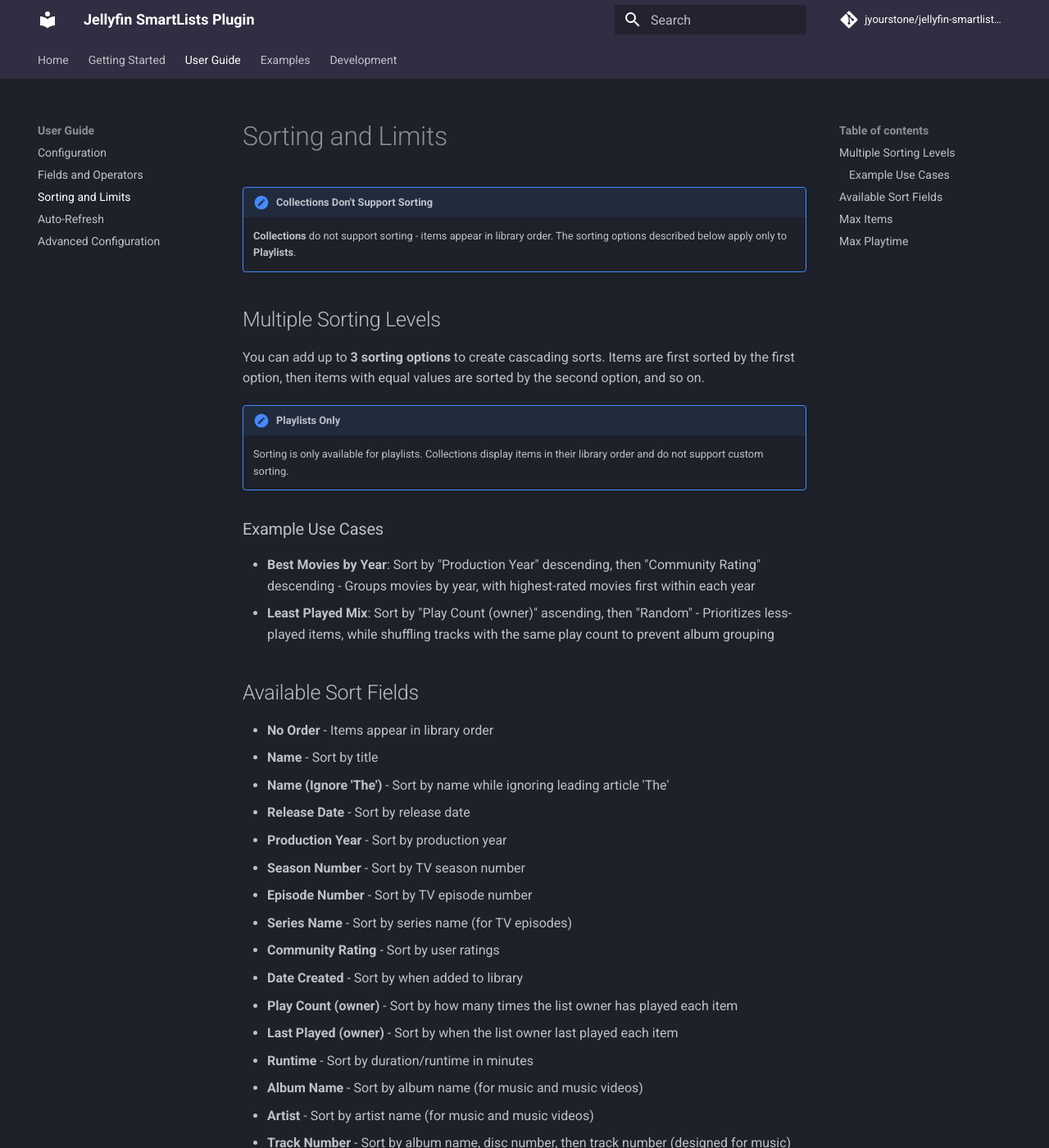
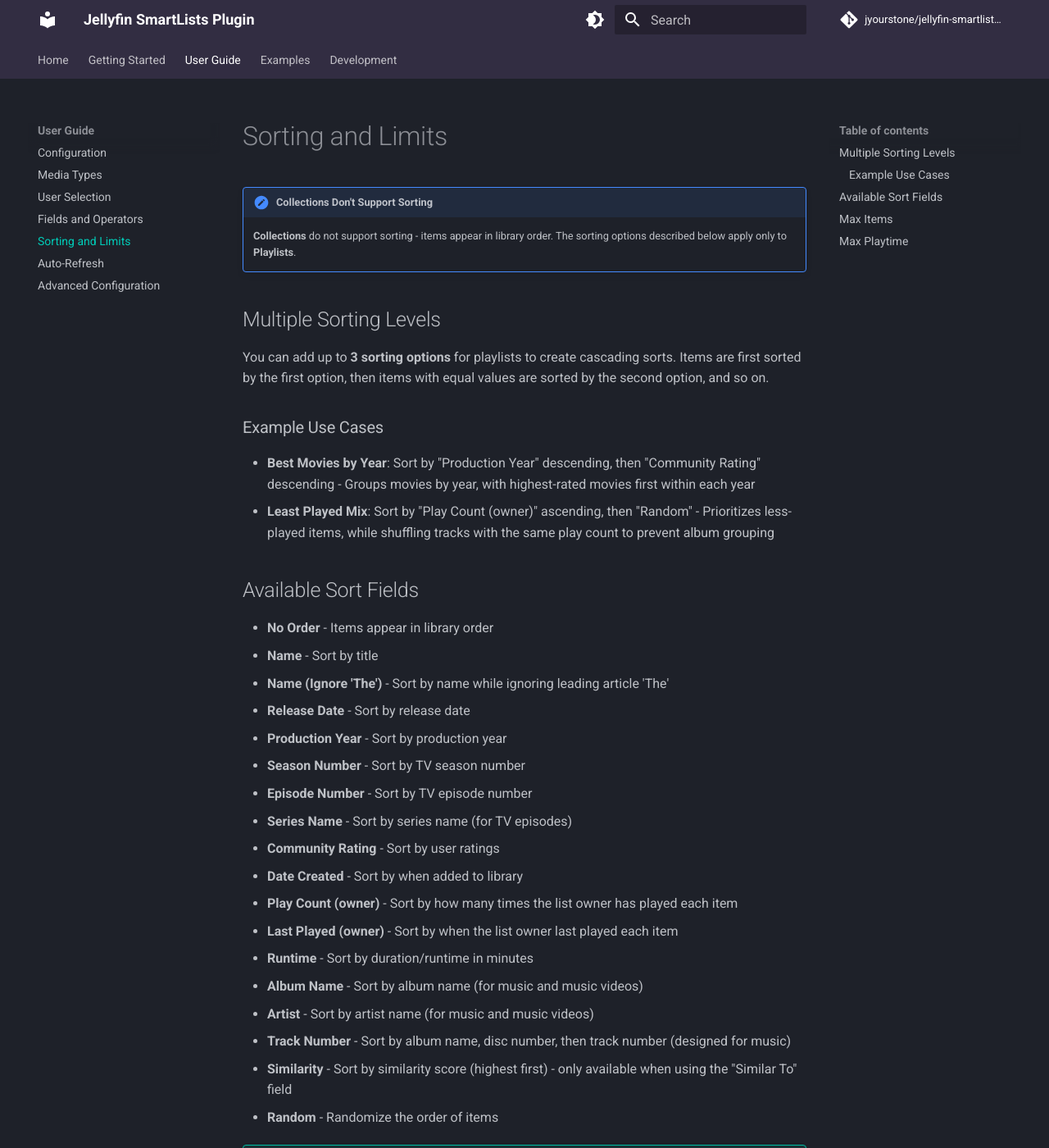
Before and after one commit to jyourstone/jellyfin-smartplaylist-plugin, an MkDocs documentation site: the page built from docs/content/user-guide/sorting-and-limits.md, in a window 1280 px wide and 1400 px high. Shown: the whole window at 82% size. Built offline with MkDocs 1.6.1 and Material for MkDocs 9.7.7, drawn with Linux system fonts in a browser that asks for light colours; comment, search, counter and statistics services are not loaded.

Commit message:
Updated documentation and UI elements. Enhanced user guidance with links to documentation in the configuration interface. Fixed minor CSS issues and updated the required Jellyfin version in the README. Updated Docker image to version 10.11.4 and made adjustments to the MkDocs configuration for better navigation.

```diff
--- a/docs/content/extra.css
+++ b/docs/content/extra.css
@@ -1,29 +1,30 @@
-/* Custom header and navigation color to match logo */
-.md-header,
-.md-tabs {
-  background-color: #322D42 !important;
+/* Custom primary color to match logo */
+:root,
+[data-md-color-scheme="default"] {
+  --md-primary-fg-color: #322D42;
+  --md-primary-fg-color--light: #4a3f5a;
+  --md-primary-fg-color--dark: #1f1a2a;
 }
 
-/* Change link hover color to white */
-a:hover {
-  color: #ffffff !important;
+[data-md-color-scheme="slate"] {
+  --md-primary-fg-color: #322D42;
+  --md-primary-fg-color--light: #4a3f5a;
+  --md-primary-fg-color--dark: #1f1a2a;
 }
 
-.md-nav__link:hover,
-.md-nav__link:focus,
-.md-nav__link--active {
-  color: #ffffff !important;
+/* Custom accent/hover color */
+:root,
+[data-md-color-scheme="default"],
+[data-md-color-scheme="slate"] {
+  --md-accent-fg-color: #53999B;
+  --md-accent-fg-color--transparent: rgba(83, 153, 155, 0.1);
 }
 
-.md-header__button:hover,
-.md-header__button:focus {
-  color: #ffffff !important;
+/* Link colors - use accent color for better visibility */
+[data-md-color-scheme="default"] {
+  --md-typeset-a-color: #53999B;
 }
 
-/* Hide dark/light mode toggle */
-.md-header__button[title*="Switch"],
-.md-header__button[aria-label*="Switch"],
-button[title*="mode"],
-button[aria-label*="mode"] {
-  display: none !important;
+[data-md-color-scheme="slate"] {
+  --md-typeset-a-color: #53999B;
 }
--- a/docs/content/user-guide/sorting-and-limits.md
+++ b/docs/content/user-guide/sorting-and-limits.md
@@ -5,10 +5,7 @@
 
 ## Multiple Sorting Levels
 
-You can add up to **3 sorting options** to create cascading sorts. Items are first sorted by the first option, then items with equal values are sorted by the second option, and so on.
-
-!!! note "Playlists Only"
-    Sorting is only available for playlists. Collections display items in their library order and do not support custom sorting.
+You can add up to **3 sorting options** for playlists to create cascading sorts. Items are first sorted by the first option, then items with equal values are sorted by the second option, and so on.
 
 ### Example Use Cases
 
--- a/docs/mkdocs.yml
+++ b/docs/mkdocs.yml
@@ -10,6 +10,7 @@ docs_dir: content
 
 theme:
   name: material
+  custom_dir: overrides
   palette:
     - scheme: slate
       primary: teal
@@ -36,6 +37,8 @@ nav:
     - Quick Start: getting-started/quick-start.md
   - User Guide:
     - Configuration: user-guide/configuration.md
+    - Media Types: user-guide/media-types.md
+    - User Selection: user-guide/user-selection.md
     - Fields and Operators: user-guide/fields-and-operators.md
     - Sorting and Limits: user-guide/sorting-and-limits.md
     - Auto-Refresh: user-guide/auto-refresh.md
--- /dev/null
+++ b/docs/overrides/404.html
@@ -0,0 +1,19 @@
+{% extends "base.html" %}
+
+{% block content %}
+<div class="md-content" data-md-component="content">
+    <article class="md-content__inner md-typeset">
+        <div style="text-align: center; padding: 4rem 0;">
+            <h1 style="font-size: 8rem; margin: 0;">😢</h1>
+            <h2>404 - Page Not Found</h2>
+            <p>Sorry, the page you're looking for doesn't exist.</p>
+            <p>
+                <a href="{{ config.site_url | default(nav.homepage.url, true) | url }}"
+                    class="md-button md-button--primary">
+                    Go to Homepage
+                </a>
+            </p>
+        </div>
+    </article>
+</div>
+{% endblock %}
```
Also changed, not shown: docs/content/user-guide/configuration.md (+0 -6 lines), docs/content/user-guide/media-types.md (added, +97 -0 lines), docs/content/user-guide/user-selection.md (added, +101 -0 lines), README.md, 4 other files.
